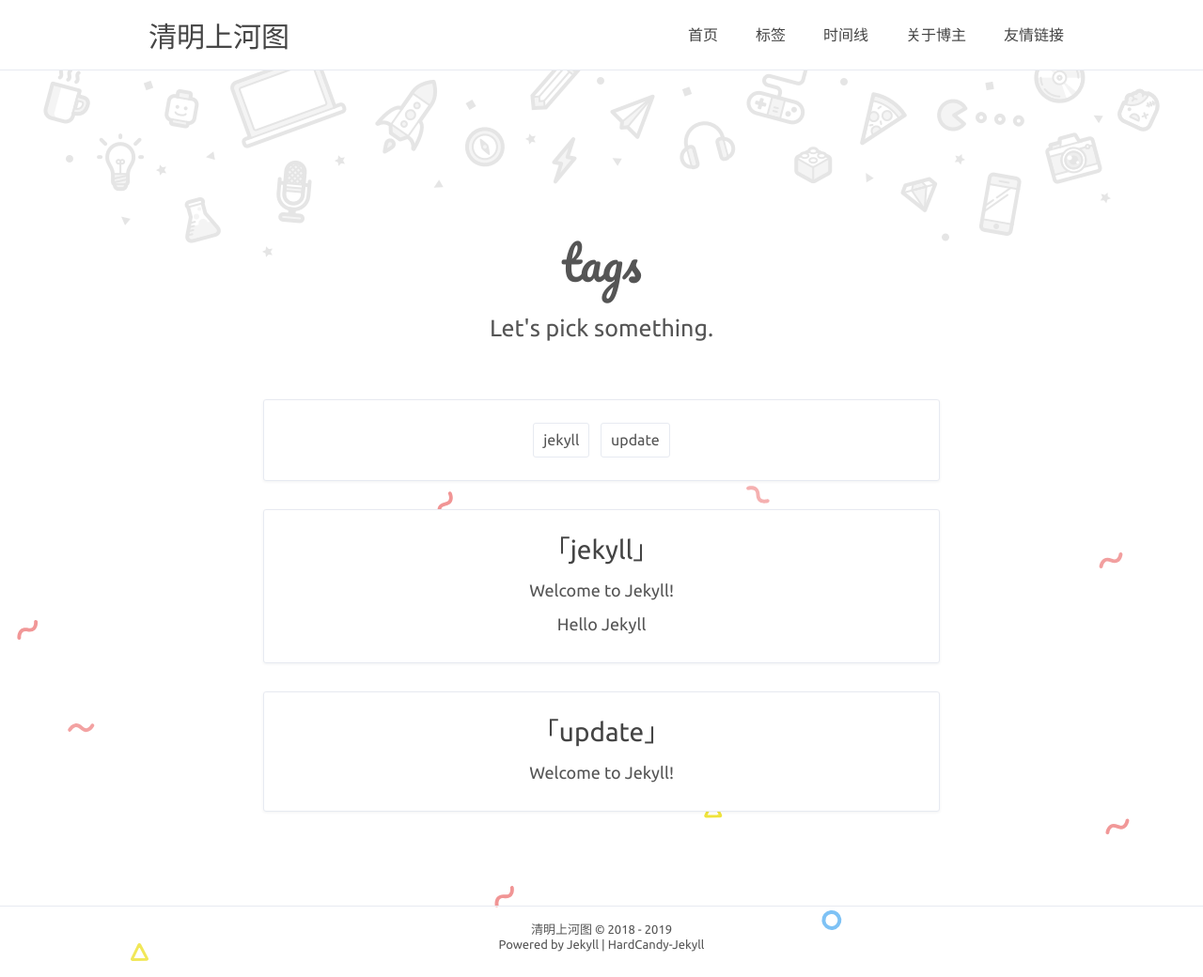
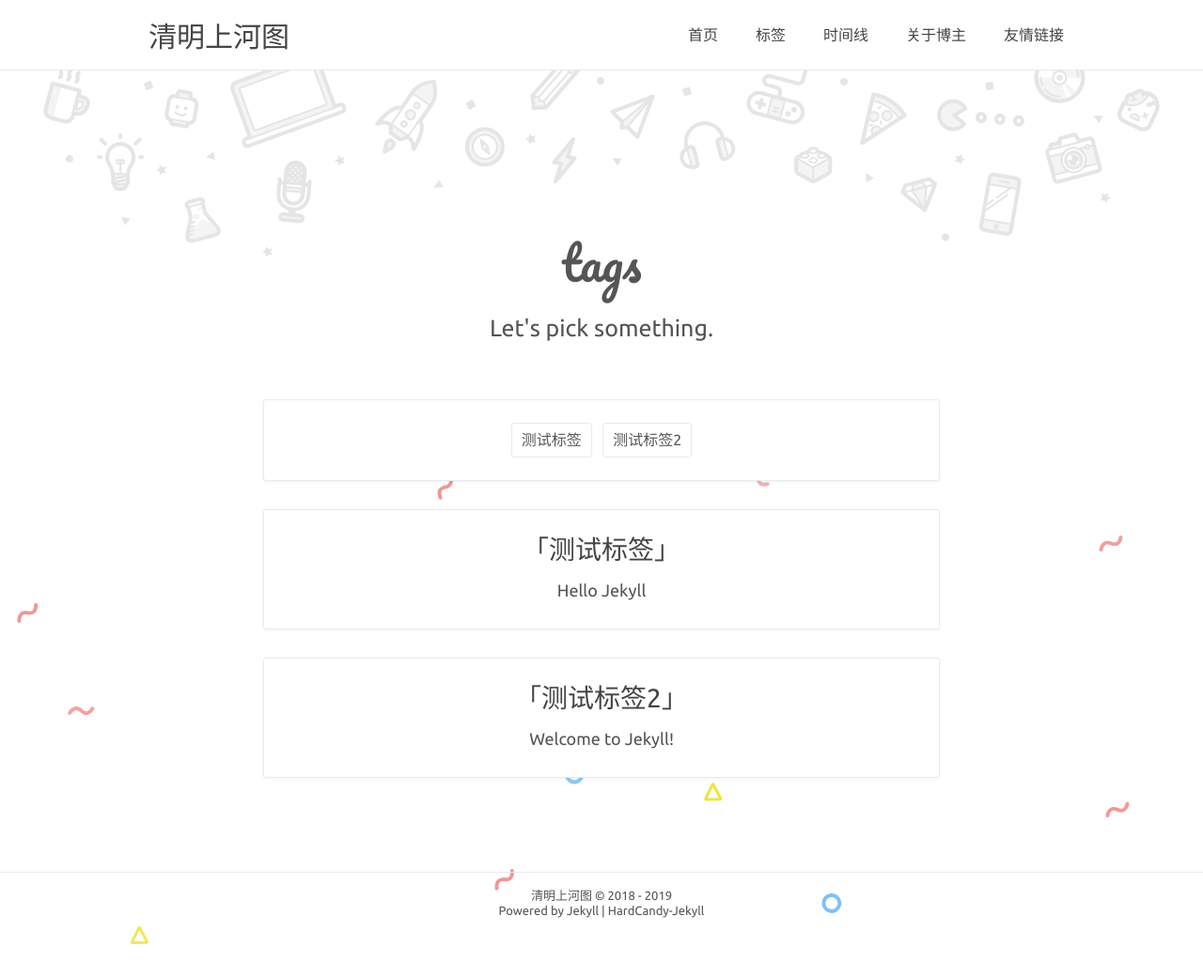
Before and after one commit to barryquan/barry.github.io, a Jekyll site: the page built from tags.html, in a window 1280 px wide. Shown: the whole page at 94% size. Built offline with Jekyll 4.4.1, drawn with Linux system fonts in a browser that asks for light colours; comment, search, counter and statistics services are not loaded; after the commit the page ends 1004 px from its top, so only the background shows below that.

Commit message:
测试标签

```diff
--- a/Gemfile
+++ b/Gemfile
@@ -8,7 +8,7 @@ source "https://rubygems.org"
 #
 # This will help ensure the proper Jekyll version is running.
 # Happy Jekylling!
-gem "jekyll", ">= 3.8.4"
+gem "jekyll", "~> 3.8.1"
 
 # This is the default theme for new Jekyll sites. You may change this to anything you like.
 gem "minima", "~> 2.0"
--- a/_config.yml
+++ b/_config.yml
@@ -15,7 +15,7 @@ nav: # 最佳体验 六个标签 且最好每个标签不超过4中文字
 # 博主
 author: true
 name: '全新羽'
-NickName: 'your awesome nickname'
+NickName: '人生如戏'
 webtitle: '清明上河图'
 bio: '活在当世，何惧未来'
 about: true
--- a/_posts/2018-05-17-welcome-to-jekyll.markdown
+++ b/_posts/2018-05-17-welcome-to-jekyll.markdown
@@ -2,7 +2,7 @@
 layout: post
 title:  "Welcome to Jekyll!"
 date:   2018-05-17 14:05:21 +0800
-tags: jekyll update
+tags: 测试标签2
 color: rgb(255,90,90)
 cover: '../assets/test.png'
 subtitle: 'Welcome to Jekyll!'
--- a/_posts/2018-05-18-hello-jekyll.md
+++ b/_posts/2018-05-18-hello-jekyll.md
@@ -5,7 +5,7 @@ date: 2017-04-18
 author: Jekyll
 color: rgb(255,210,32)
 cover: 'http://on2171g4d.bkt.clouddn.com/jekyll-banner.png'
-tags: jekyll
+tags: 测试标签
 ---
 
 > Transform your plain text into static websites and blogs.
```
Also changed, not shown: Gemfile.lock.
